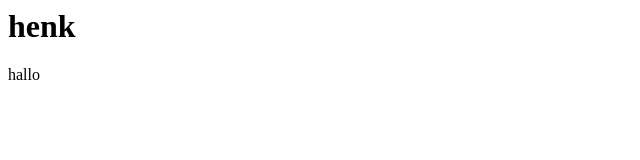
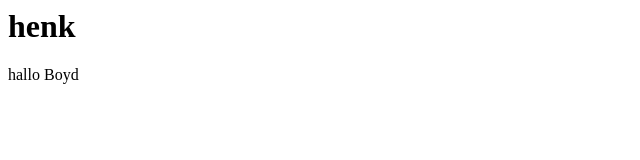
Before and after one commit to inooid/casparCMS, a website: page public/index.html in a window 1280 px wide. Shown: the full height of the page, 0-640 px from the left. Drawn offline with Linux system fonts and the light colour scheme.

Commit message:
Changed "hallo" to "hallo Boyd"

```diff
--- a/public/index.html
+++ b/public/index.html
@@ -1,3 +1,3 @@
 <h1>henk</h1>
 
-<p>hallo</p>
+<p>hallo Boyd</p>
```
